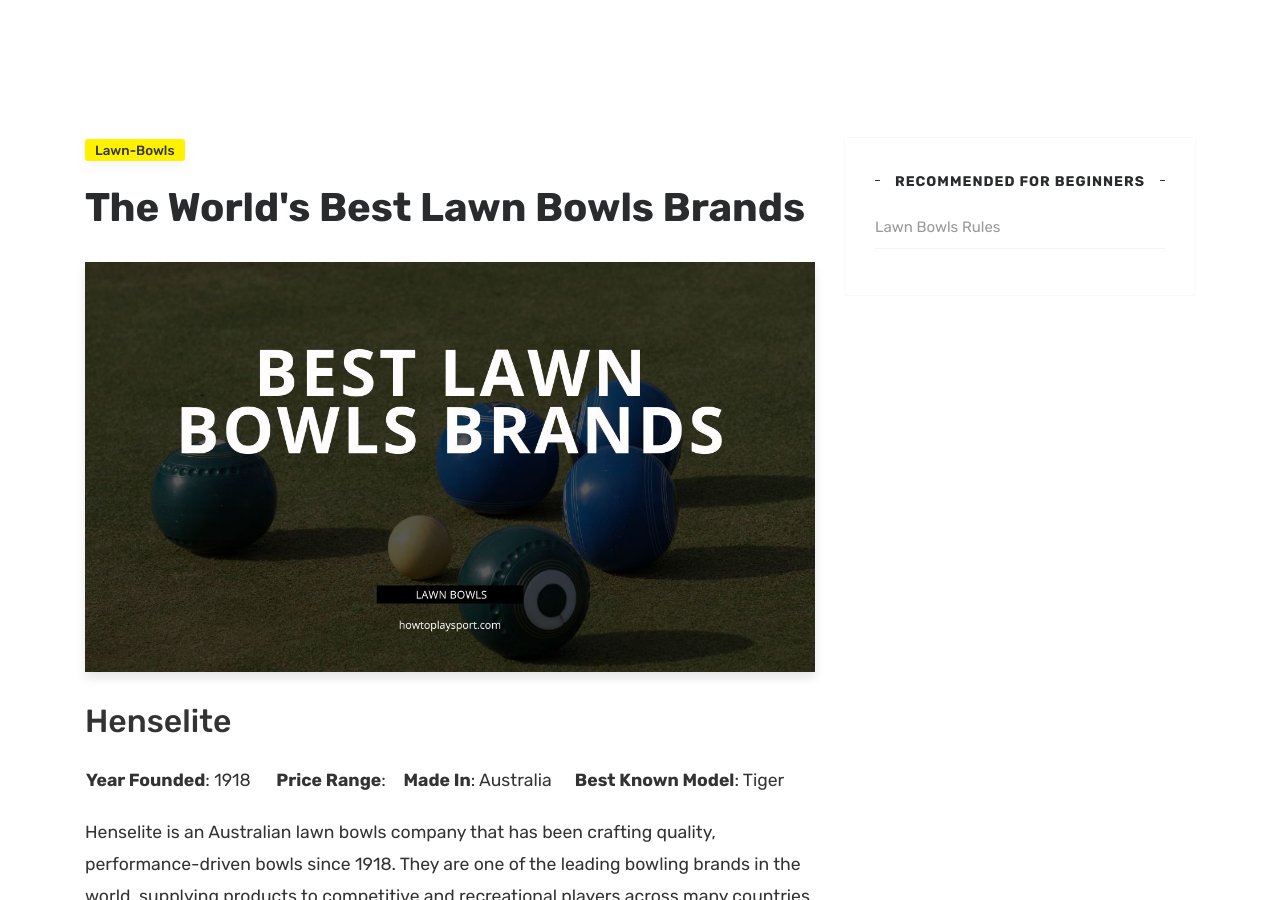
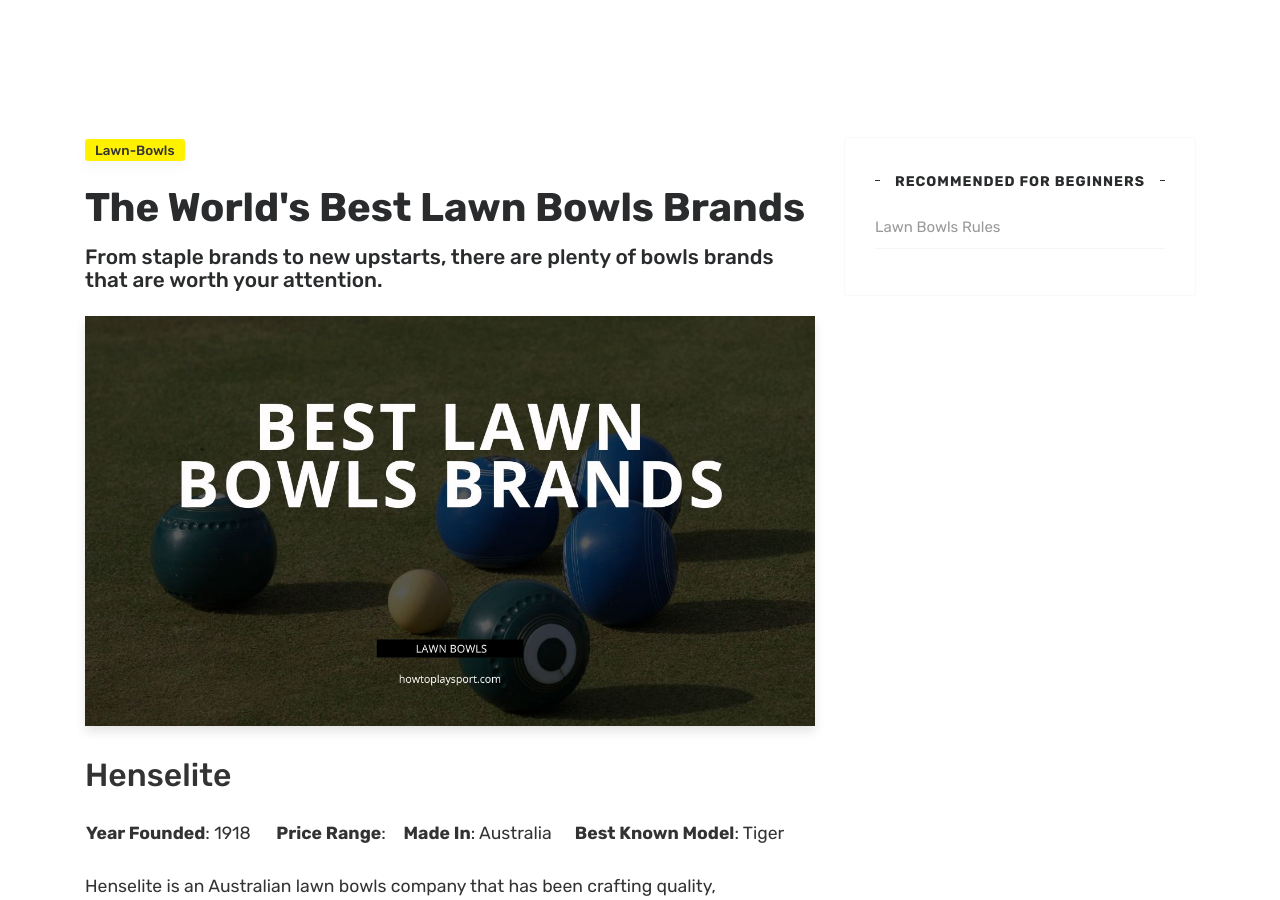
Before and after one commit to krussll/howtoplaysport, a Jekyll site: the page built from _posts/2023-01-10-best-lawn-bowls-brands.md, in a window 1280 px wide and 900 px high. Built offline with Jekyll 4.4.1, drawn with Linux system fonts in a browser that asks for light colours; nearby versions of some CDN libraries.

Commit message:
Update 2023-01-10-best-lawn-bowls-brands.md

```diff
--- a/_posts/2023-01-10-best-lawn-bowls-brands.md
+++ b/_posts/2023-01-10-best-lawn-bowls-brands.md
@@ -4,7 +4,7 @@
 author: reece
 categories: [ lawn-bowls ]
 image: assets/images/best-lawn-bowls-brands.jpg
-description: ""
+description: "From staple brands to new upstarts, there are plenty of bowls brands that are worth your attention."
 ---
 
 
```
